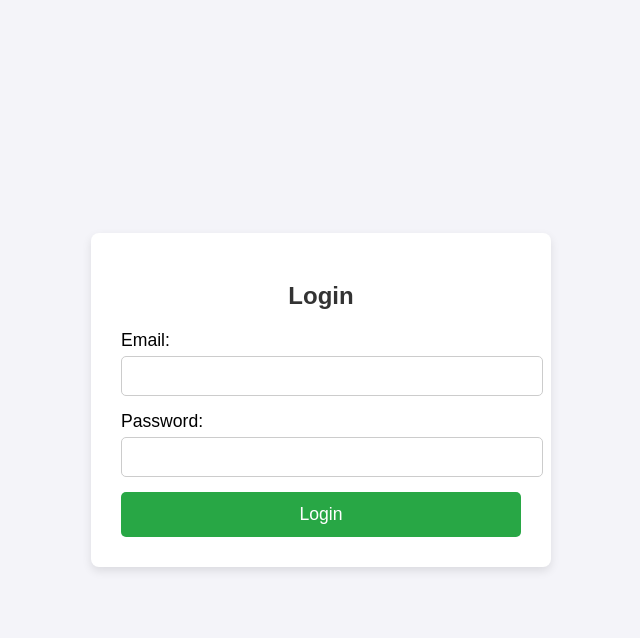
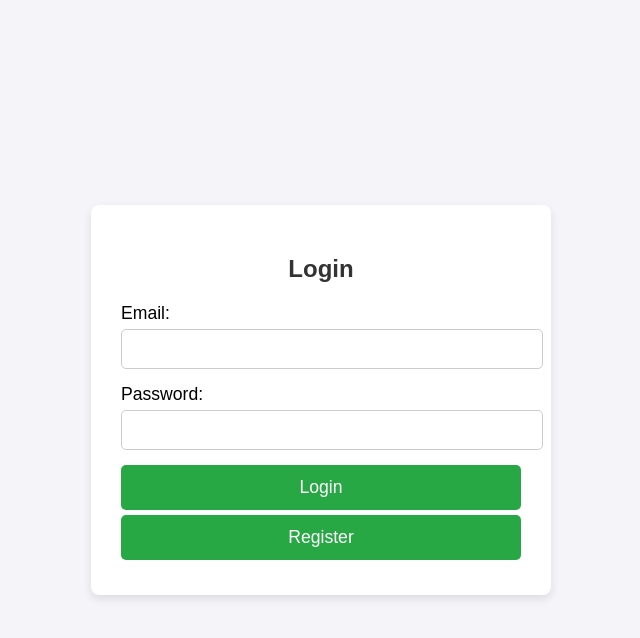
Before and after one commit to thirumalesh6281/ecommerce-website, a PHP site: page /pages/login.php in a window 1280 px wide. Shown: the top 638 px of the page, without its empty margins (319-959 px from the left). Run offline with PHP 8.4, Linux system fonts and the light colour scheme.

Commit message:
canged login page

```diff
--- a/pages/login.php
+++ b/pages/login.php
@@ -70,6 +70,7 @@ if (isset($_POST['login'])) {
             width: 100%;
             padding: 12px;
             background-color: #28a745;
+            margin-bottom: 5px;
             color: white;
             font-size: 1.1em;
             border: none;
@@ -98,6 +99,7 @@ if (isset($_POST['login'])) {
             <input type="password" name="password" required>
             <button type="submit" name="login">Login</button>
         </form>
+        <a href="register.php"><button>Register</button></a>
         <?php if (isset($error_message)): ?>
             <p class="error-message"><?= htmlspecialchars($error_message); ?></p>
         <?php endif; ?>
```
